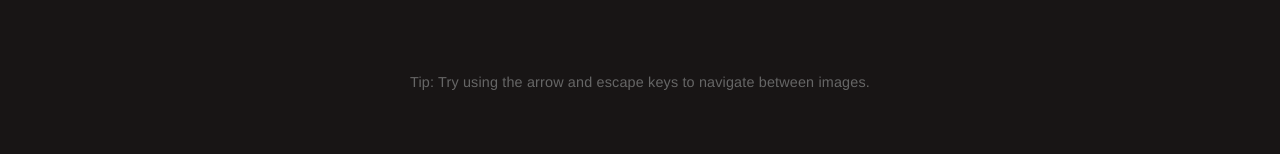
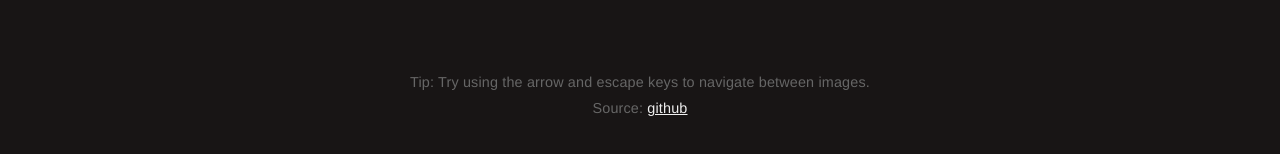
Before and after one commit to moonbench/giphyscreen, a React (Create React App) app: page / in a window 1280 px wide. Shown: the part 330-484 px from the top of the page. Built offline with nearby package versions, Linux system fonts and the light colour scheme; no server answers.

Commit message:
Add source information to footer

```diff
--- a/src/App.js
+++ b/src/App.js
@@ -69,7 +69,12 @@ class App extends Component {
           getImages={this.getImages} />
 
         <div className="footer">
-          Tip: Try using the arrow and escape keys to navigate between images.
+          <div>
+            Tip: Try using the arrow and escape keys to navigate between images.
+          </div>
+          <div>
+            Source: <a href="https://github.com/moonbench/giphyscreen">github</a>
+          </div>
         </div>
       </div>
     );
```
